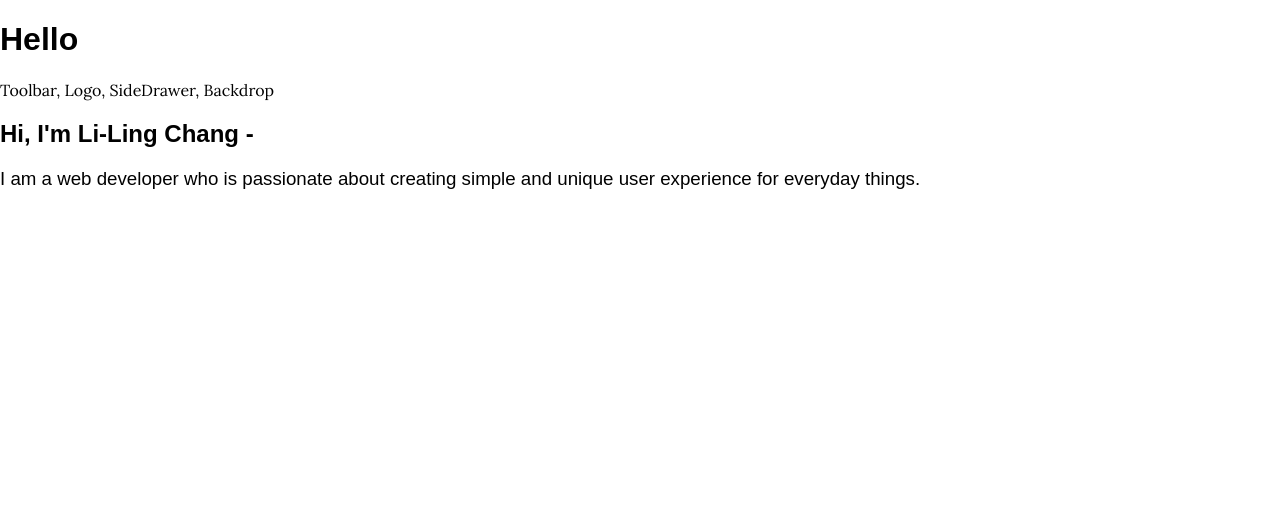
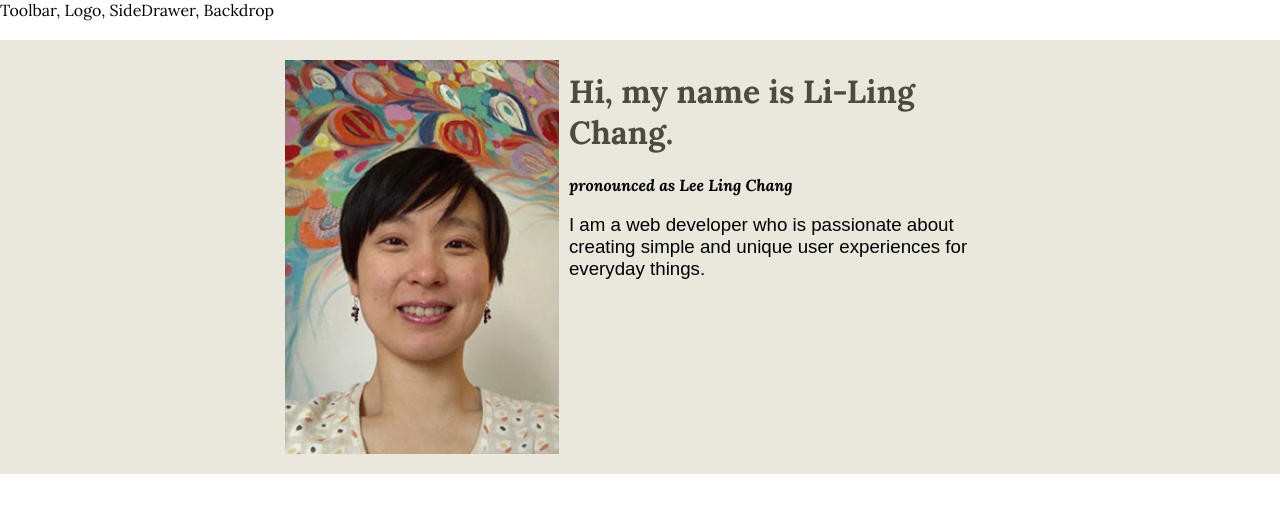
Before and after one commit to li-ling/portfolio-site, a React app: page / in a window 1280 px wide. Shown: the top 512 px of the page. Built offline with nearby package versions, Linux system fonts and the light colour scheme.

Commit message:
Added portrait img and intro styling

```diff
--- a/public/index.html
+++ b/public/index.html
@@ -19,7 +19,7 @@
       work correctly both with client-side routing and a non-root public URL.
       Learn how to configure a non-root public URL by running `npm run build`.
     -->
-    <link href="https://fonts.googleapis.com/css?family=Lato|Lora|Montserrat:400,500,600" rel="stylesheet">
+    <link href="https://fonts.googleapis.com/css?family=Lato|Lora:400,700,700i|Montserrat:400,500,600" rel="stylesheet">
     <title>Li-Ling Chang</title>
   </head>
   <body>
--- a/src/App.js
+++ b/src/App.js
@@ -6,7 +6,6 @@ class App extends Component {
   render() {
     return (
       <div>
-        <h1>Hello</h1>
         <Layout>
             <Intro/>
         </Layout>
--- a/src/components/Intro/Intro.css
+++ b/src/components/Intro/Intro.css
@@ -1,5 +1,42 @@
 .Intro {
+    background-color: #EAE7DC;
+    margin: 20px 0;
+}
+
+.IntroContent {
     width: 80%;
-    max-height: 500px;
+    box-sizing: border-box;
+    display: flex;
+    flex-flow: row;
+    flex-wrap: wrap;
+    justify-content: center;
     margin: auto;
+    padding: 10px;
 }
+
+.Intro img {
+    width: 80%;
+    height: 80%;
+}
+
+.SubTitle {
+    font-style: italic;
+}
+
+@media (min-width: 600px){
+
+    .IntroContent {
+        width: 80%;
+        max-width: 750px;
+        flex-flow: row;
+        justify-content: space-between;
+        margin: auto;
+        padding: 10px;
+    }
+
+    .Intro Img {
+        max-width: 100%;
+        height: auto;
+        margin: 10px;
+    }
+}
--- a/src/components/Intro/Intro.js
+++ b/src/components/Intro/Intro.js
@@ -1,11 +1,18 @@
 import React from 'react';
-import './Intro.css' ;
+import styles from './Intro.css' ;
+import portraitImg from '../../assets/images/portrait_sm_sep.jpg';
 
 const intro = (props) => {
   return (
-      <div className="Intro">
-          <h2>Hi, I'm Li-Ling Chang -</h2>
-          <h3>I am a web developer who is passionate about creating simple and unique user experience for everyday things.</h3>
+      <div className={styles.Intro}>
+        <div className={styles.IntroContent}>
+         <img src={portraitImg} alt="Me" />
+         <div>
+          <h1>Hi, my name is Li-Ling Chang.</h1>
+          <p className={styles.SubTitle}>pronounced as Lee Ling Chang</p>
+          <h3>I am a web developer who is passionate about creating simple and unique user experiences for everyday things.</h3>
+          </div>
+        </div>
       </div>
   )
 };
--- a/src/index.css
+++ b/src/index.css
@@ -4,8 +4,10 @@ body {
   font-family: 'Lora', serif;
 }
 h1, h2 {
-  font-family: 'Monsterra', sans-serif;
-  font-weight: 600;
+  font-family: 'Lora', serif;
+  font-weight: 700;
+  color: #4F4A41;
+  /* #272727; */
 }
 
 h3{
```
Also changed, not shown: src/assets/images/portrait_sm_sep.jpg (added).
